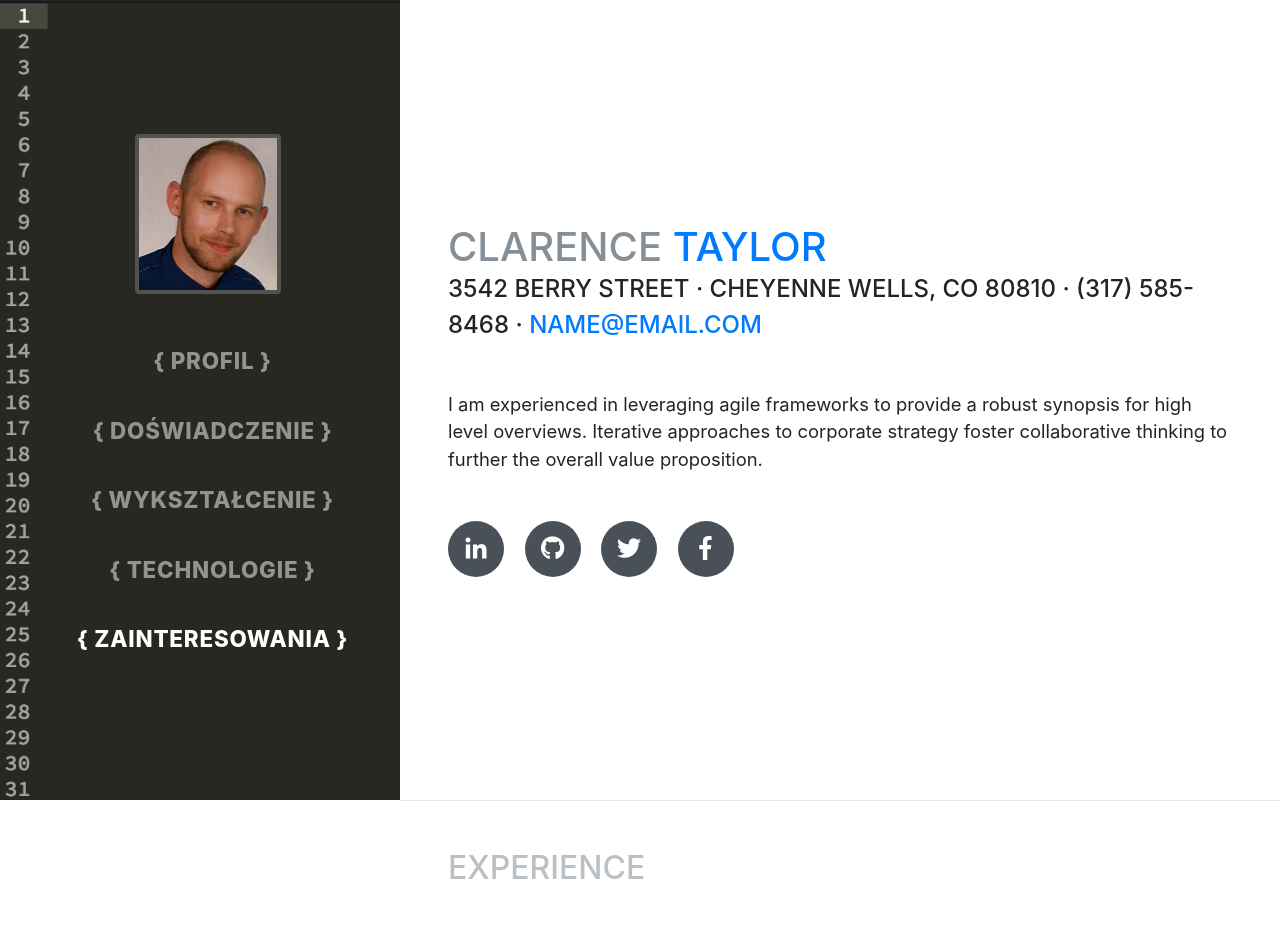
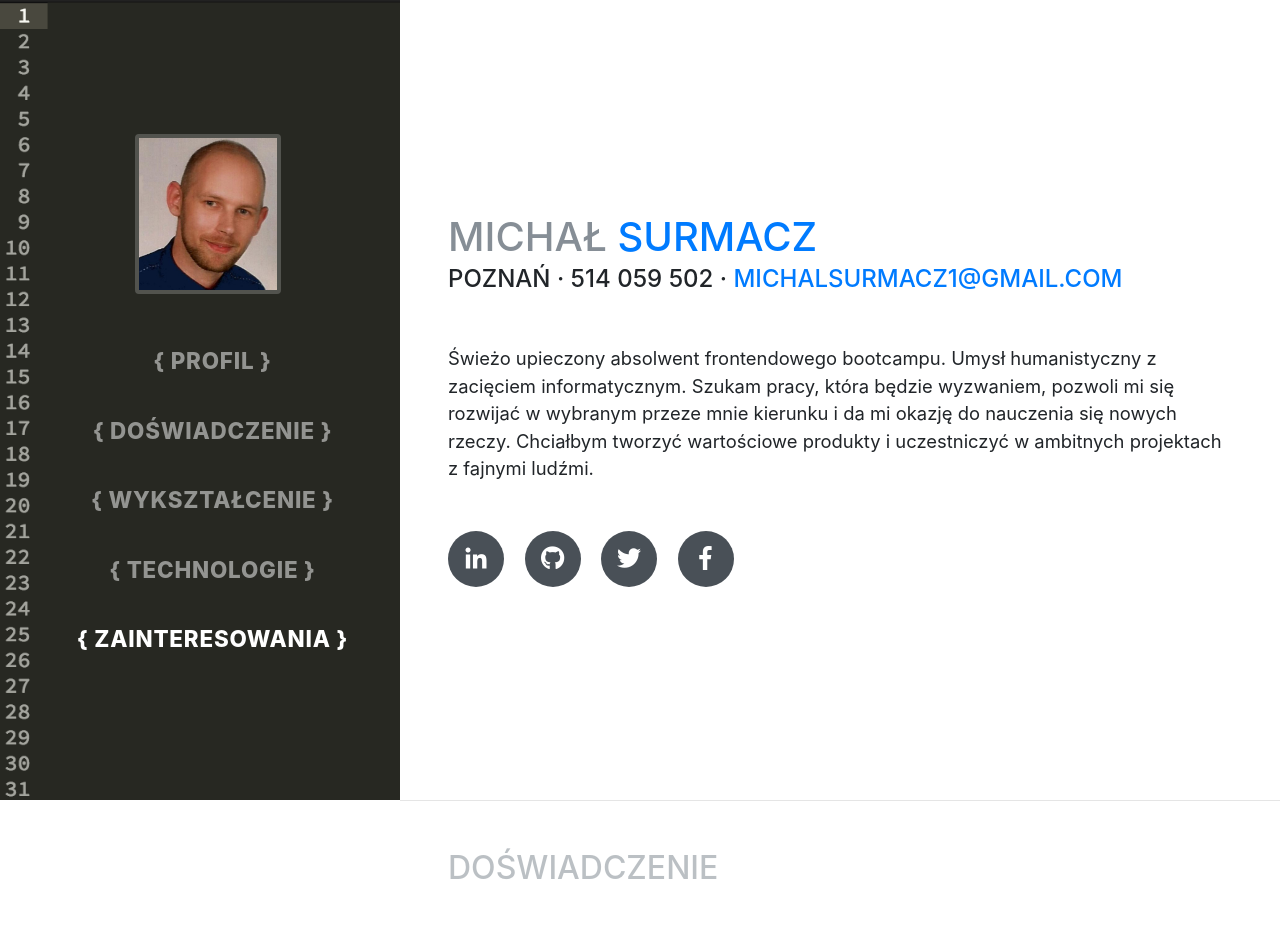
Before and after one commit to tyrmand/resume, a website with bundled scripts: page index.html in a window 1280 px wide. Shown: the top 932 px of the page. Built offline with nearby package versions, Linux system fonts and the light colour scheme; a web font is replaced by a local one.

Commit message:
Translates the headings

```diff
--- a/index.html
+++ b/index.html
@@ -60,13 +60,13 @@
 
       <section class="resume-section p-3 p-lg-5 d-flex d-column" id="about">
         <div class="my-auto">
-          <h1 class="mb-0">Clarence
-            <span class="text-primary">Taylor</span>
+          <h1 class="mb-0">Michał
+            <span class="text-primary">Surmacz</span>
           </h1>
-          <div class="subheading mb-5">3542 Berry Street · Cheyenne Wells, CO 80810 · (317) 585-8468 ·
-            <a href="mailto:name@email.com">name@email.com</a>
+          <div class="subheading mb-5">Poznań · 514 059 502 ·
+            <a href="mailto:name@email.com">michalsurmacz1@gmail.com</a>
           </div>
-          <p class="lead mb-5">I am experienced in leveraging agile frameworks to provide a robust synopsis for high level overviews. Iterative approaches to corporate strategy foster collaborative thinking to further the overall value proposition.</p>
+          <p class="lead mb-5">Świeżo upieczony absolwent frontendowego bootcampu. Umysł humanistyczny z zacięciem informatycznym. Szukam pracy, która będzie wyzwaniem, pozwoli mi się rozwijać w wybranym przeze mnie kierunku i da mi okazję do nauczenia się nowych rzeczy. Chciałbym tworzyć wartościowe produkty i uczestniczyć w ambitnych projektach z fajnymi ludźmi.</p>
           <div class="social-icons">
             <a href="#">
               <i class="fab fa-linkedin-in"></i>
@@ -88,7 +88,7 @@
 
       <section class="resume-section p-3 p-lg-5 d-flex flex-column" id="experience">
         <div class="my-auto">
-          <h2 class="mb-5">Experience</h2>
+          <h2 class="mb-5">Doświadczenie</h2>
 
           <div class="resume-item d-flex flex-column flex-md-row mb-5">
             <div class="resume-content mr-auto">
@@ -142,7 +142,7 @@
 
       <section class="resume-section p-3 p-lg-5 d-flex flex-column" id="education">
         <div class="my-auto">
-          <h2 class="mb-5">Education</h2>
+          <h2 class="mb-5">Wykształcenie</h2>
 
           <div class="resume-item d-flex flex-column flex-md-row mb-5">
             <div class="resume-content mr-auto">
@@ -174,7 +174,7 @@
 
       <section class="resume-section p-3 p-lg-5 d-flex flex-column" id="skills">
         <div class="my-auto">
-          <h2 class="mb-5">Skills</h2>
+          <h2 class="mb-5">Technologie</h2>
 
           <div class="subheading mb-3">Programming Languages &amp; Tools</div>
           <ul class="list-inline dev-icons">
@@ -238,7 +238,7 @@
 
       <section class="resume-section p-3 p-lg-5 d-flex flex-column" id="interests">
         <div class="my-auto">
-          <h2 class="mb-5">Interests</h2>
+          <h2 class="mb-5">Zainteresowania</h2>
           <p>Apart from being a web developer, I enjoy most of my time being outdoors. In the winter, I am an avid skier and novice ice climber. During the warmer months here in Colorado, I enjoy mountain biking, free climbing, and kayaking.</p>
           <p class="mb-0">When forced indoors, I follow a number of sci-fi and fantasy genre movies and television shows, I am an aspiring chef, and I spend a large amount of my free time exploring the latest technology advancements in the front-end web development world.</p>
         </div>
```
